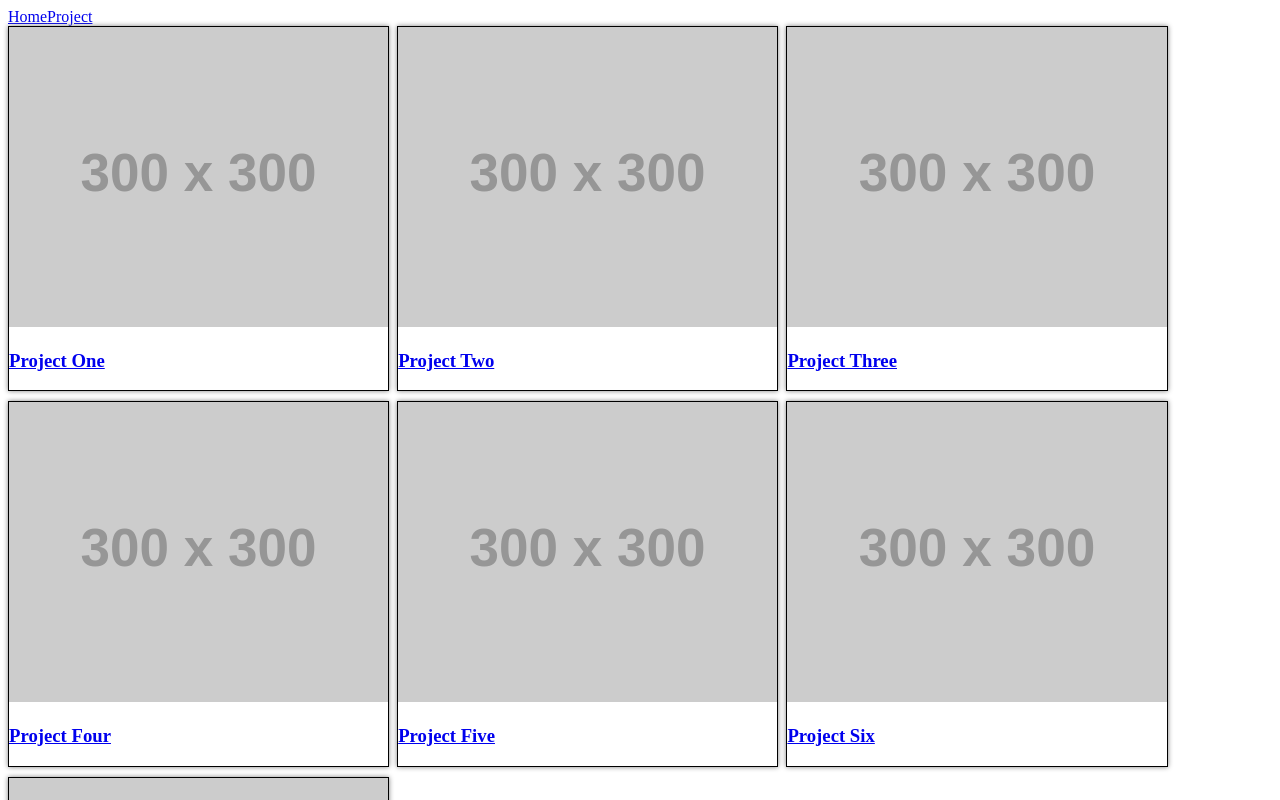
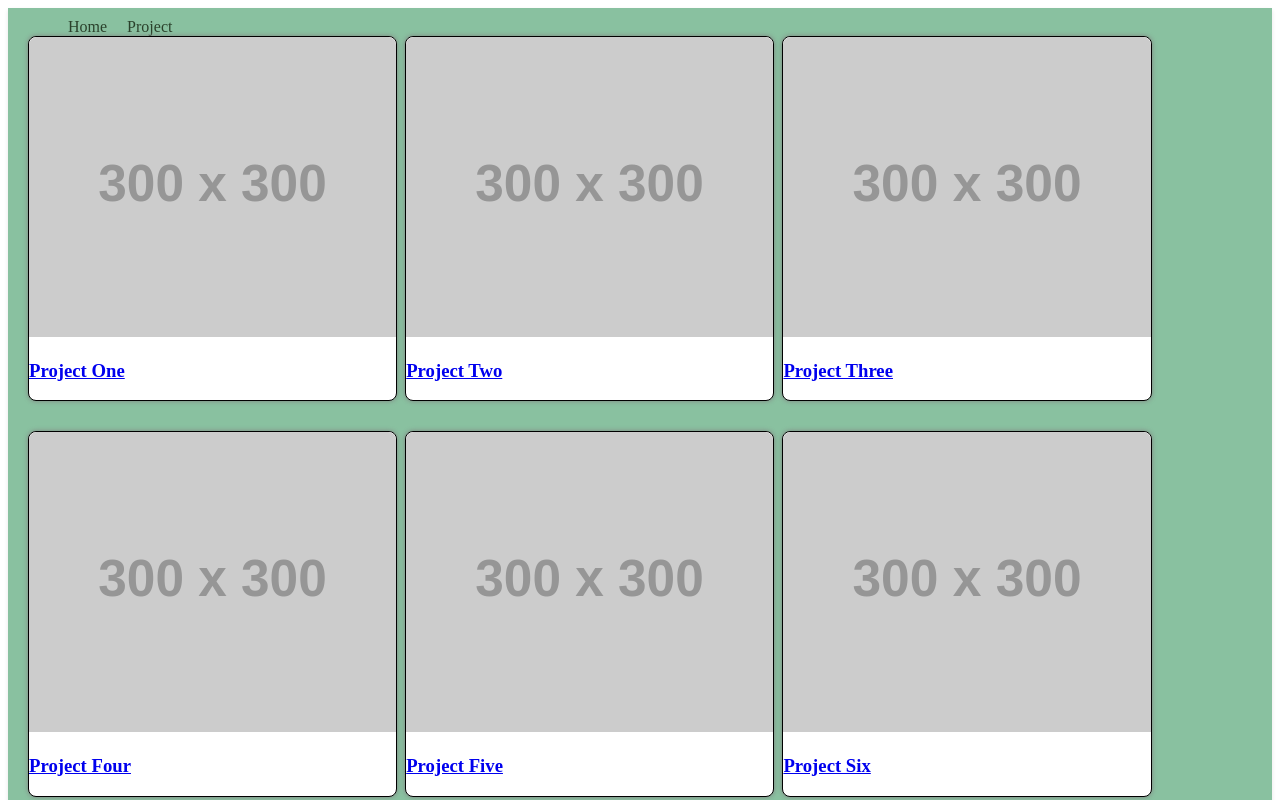
Before and after one commit to Sandz-Studio/crowdfunding_front_end, a React (Vite) app: page / in a window 1280 px wide. Shown: the top 800 px of the page. Built offline with nearby package versions, Linux system fonts and the light colour scheme.

Commit message:
Project Component

```diff
--- /dev/null
+++ b/src/components/NavBar.css
@@ -0,0 +1,33 @@
+.navbar {
+  background-color: #89c1a0; /* White background color */
+  padding: 10px 20px; /* Padding around the navbar */
+  /* display: flex;  */
+  justify-content: space-between; /* Space items evenly */
+  align-items: center; /* Center items vertically */
+  box-shadow: 0 2px 4px rgba(0, 0, 0, 0.1); /* Add shadow for depth */
+}
+
+.nav-links {
+  list-style-type: none; /* Remove bullet points */
+  margin: 0; /* Remove default margin */
+  padding: 5, 5; /* Remove default padding */
+}
+
+.nav-links li {
+  display: inline-block; /* Display links horizontally */
+  margin-right: 20px; /* Add spacing between links */
+}
+
+.nav-links li:last-child {
+  margin-right: 0; /* Remove margin for the last link */
+}
+
+.nav-links a {
+  text-decoration: none; /* Remove underline */
+  color: #2a412b; /* Dark text color */
+  transition: color 0.3s ease; /* Smooth color transition */
+}
+
+.nav-links a:hover {
+  color: #5fab5f; /* Change text color on hover */
+}
--- a/src/components/NavBar.jsx
+++ b/src/components/NavBar.jsx
@@ -1,11 +1,18 @@
 import { Link, Outlet } from "react-router-dom";
+import "./NavBar.css";
 
 function NavBar() {
   return (
-        <div>
+    <div className="navbar">
       <nav>
+        <ul className="nav-links">
+          <li>
             <Link to="/">Home</Link>
+          </li>
+          <li>
             <Link to="/project">Project</Link>
+          </li>
+        </ul>
       </nav>
     <Outlet />
     </div>
--- a/src/components/ProjectCard.css
+++ b/src/components/ProjectCard.css
@@ -2,10 +2,15 @@
     width: 100%;
     border: 1px solid black;
     box-shadow: 0px 0px 5px gray;
+    background-color: #ffffff; /* White background color for card */
+    margin-bottom: 20px; /* Add space between cards */
+    border-radius: 8px; /* Rounded corners for card */
 }
 
 .project-card img {
     width: 100%;
     height: 300px;
     object-fit: cover;
+    border-top-left-radius: 8px; /* Rounded top-left corner for image */
+    border-top-right-radius: 8px; /* Rounded top-right corner for image */
 }
--- a/src/pages/ProjectPage.jsx
+++ b/src/pages/ProjectPage.jsx
@@ -17,7 +17,7 @@ function ProjectPage() {
                 })}
             </ul>
         </div>
-        );
+    );
 }
 
-export default ProjectPage
+export default ProjectPage;
```
Also changed, not shown: src/main.jsx (+4 -4 lines), src/pages/HomePage.css (+4 -4 lines), src/pages/HomePage.jsx (indentation only). Lines whose indentation alone changed are shown as unchanged.
